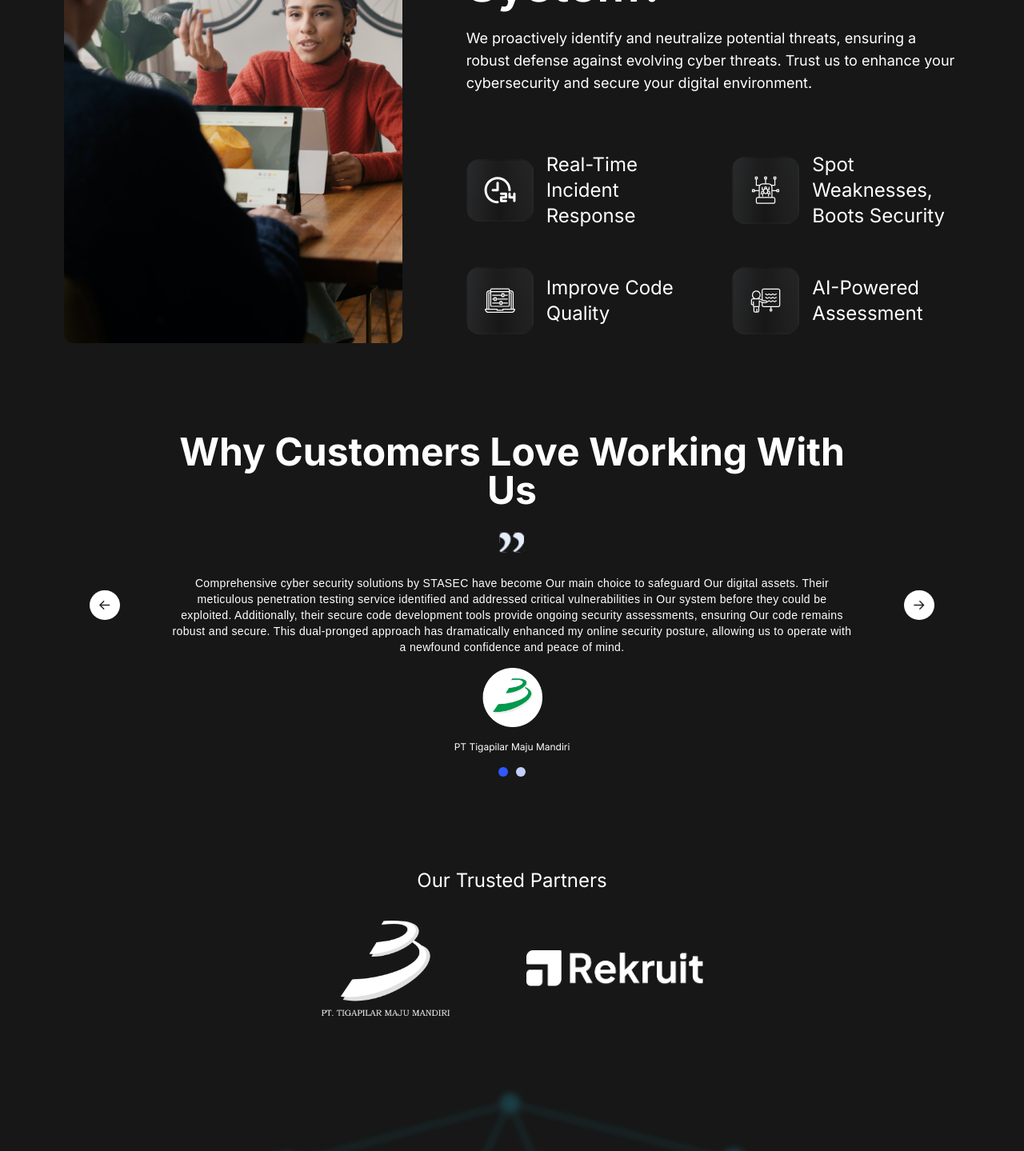
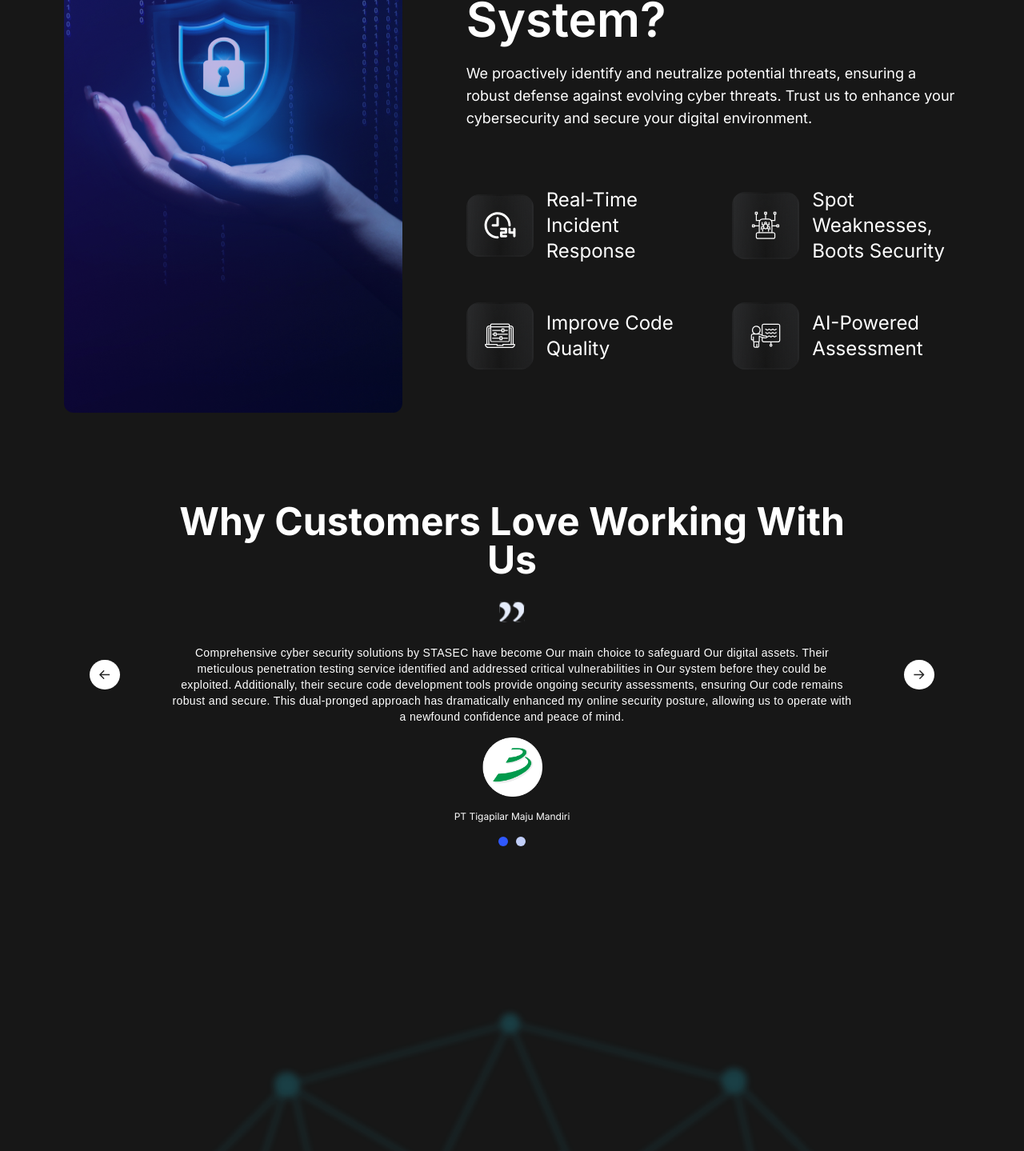
Before and after one commit to PandjiBayu/stasec, a Next.js app: page / in a window 1280 px wide. Shown: the part 5537-6976 px from the top of the page at 80% size. Built offline with nearby package versions, Linux system fonts and the light colour scheme; a web font is replaced by a local one.

Commit message:
Update homepage image

```diff
--- a/src/app/page.js
+++ b/src/app/page.js
@@ -109,9 +109,9 @@ export default function Home() {
             <Image
               src="/feature-point.png"
               width={1200}
-              height={1200}
+              height={800}
               alt="feature-point"
-              className="rounded-xl w-full object-cover lg:w-[1200px]"
+              className="rounded-xl w-full object-cover lg:w-[1200px] h-[800px]"
             />
           </figure>
           <div className="flex flex-col ">
@@ -169,27 +169,6 @@ export default function Home() {
       {/* TESTI */}
       <div className="flex flex-col items-center justify-center content-bg-8">
         <Testimonial />
-        <div className="flex flex-col items-center px-10">
-          <div className="text-[24px]">Our Trusted Partners</div>
-          <div className="grid items-center grid-cols-2 gap-4 pt-6 md:flex md:flex-row sm:flex-row sm:pt-0 md:space-x-20 md:mt-8">
-            <div>
-              <Image
-                src="/partner-1.png"
-                width={160}
-                height={38}
-                alt="partner 1 logo"
-              />
-            </div>
-            <div>
-              <Image
-                src="/partner-2.png"
-                width={221}
-                height={38}
-                alt="partner-2 Logo"
-              />
-            </div>
-          </div>
-        </div>
       </div>
 
       <FooterContainer />
```
Also changed, not shown: public/feature-point.png.
